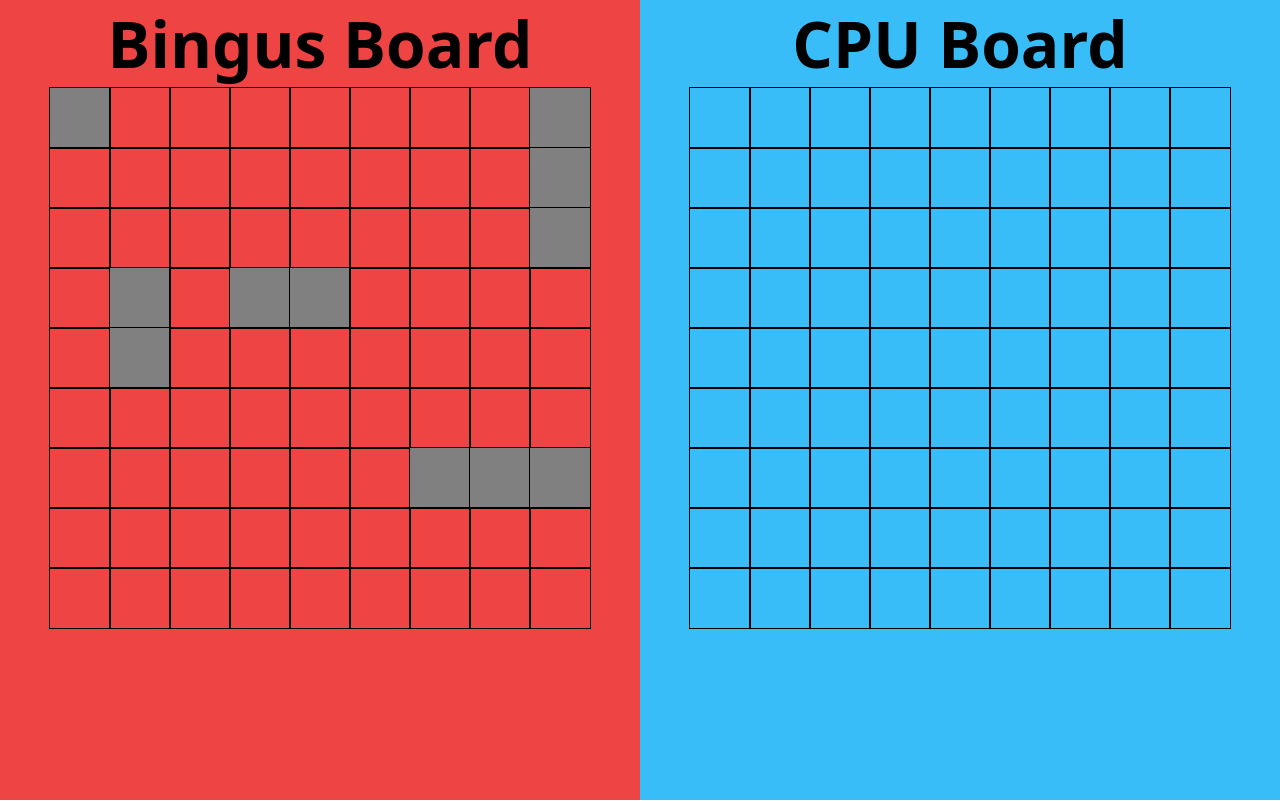
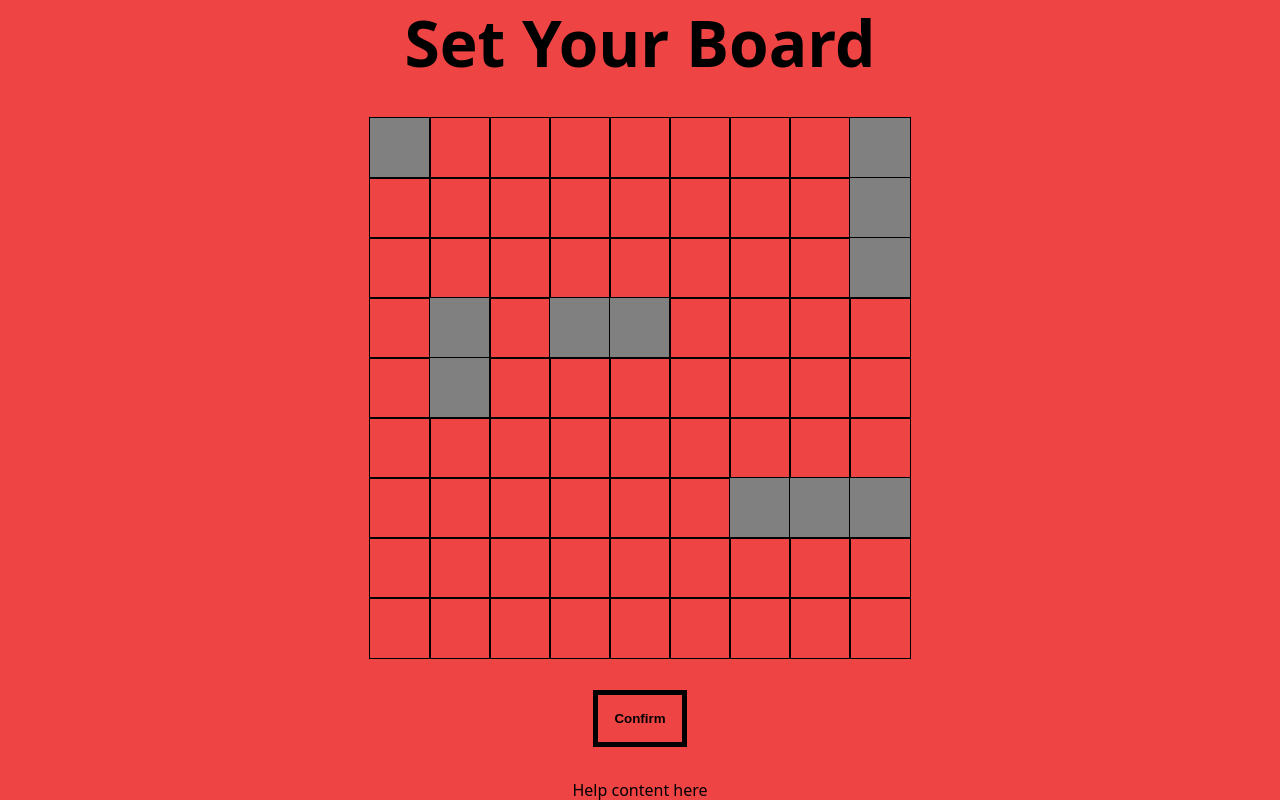
Before and after one commit to kevinalappat09/battleship-game, a website built with webpack: page dist/index.html in a window 1280 px wide. Both pictures are taken after a click on the button "Play Against Computer". Built offline with nearby package versions, Linux system fonts and the light colour scheme.

Commit message:
Rotation ship logic complete

```diff
--- /dev/null
+++ b/src/getColor.js
@@ -0,0 +1,9 @@
+function getColor(playerColor) {
+    if(playerColor === "red") {
+        return "var(--main-screen-red)";
+    } else if(playerColor === "blue") {
+        return "var(--main-screen-blue)";
+    }
+}
+
+export default getColor;
--- a/src/index.js
+++ b/src/index.js
@@ -12,16 +12,16 @@ import init_main_screen_f from "./ui/screen/init_main_screen";
 import "./styles.css";
 import playCPUGame from "./game";
 import newPlayer from "./player";
+import moveShip from "./moveShip";
 
 const bodyContainer = document.querySelector(".container");
 
 function init_CPU_game() {
     const player1 = newPlayer("Bingus","red");
-
     const player2 = newPlayer("CPU","blue");
 
     bodyContainer.innerHTML = "";
-    playCPUGame(player1,player2);
+    moveShip(player1);
 }
 
 function init_player_game() {
--- /dev/null
+++ b/src/moveShip.js
@@ -0,0 +1,107 @@
+import getColor from "./getColor";
+import getHitShip from "./getHitShip";
+import generateButton from "./ui/element/btnGen";
+import generateDiv from "./ui/element/divGen";
+import generateHeading from "./ui/element/headingGen";
+
+function updateBoard(player) {
+    const getBoard = document.querySelector('.board-container');
+    getBoard.innerHTML = "";
+    const moveBoard = generateDiv("move-board");
+    for(let i=1;i<10;i++) {
+        for(let j=1;j<10;j++) {
+            const gridSquare = generateDiv("move-player-grid-square");
+            if(player.gameboard.occupiedSpots.some(coord => coord[0] === i && coord[1] === j)) {
+                gridSquare.style.backgroundColor = "var(--set-ship-gray)";
+            }
+
+            // TODO - rotating ship not done
+            gridSquare.addEventListener("click",() => {
+
+                const shipHit = getHitShip(player.gameboard.unsunkShips,i,j);
+                console.log(shipHit);
+                try {
+                    if(player.gameboard.unsunkShips[shipHit].alignment === "vertical") {
+                        player.gameboard.rotateShip(shipHit+1,"horizontal");
+                    } else {
+                        player.gameboard.rotateShip(shipHit+1,"vertical");
+                    }
+                    console.log(player.gameboard.unsunkShips);
+                } catch(err) {
+                    console.log(err);
+                }
+
+                updateBoard(player);
+            })
+
+            moveBoard.appendChild(gridSquare);
+        }
+    }
+    getBoard.appendChild(moveBoard);
+}
+
+function getBoard(player) {
+    const moveBoard = generateDiv("move-board");
+    for(let i=1;i<10;i++) {
+        for(let j=1;j<10;j++) {
+            const gridSquare = generateDiv("move-player-grid-square");
+            if(player.gameboard.occupiedSpots.some(coord => coord[0] === i && coord[1] === j)) {
+                gridSquare.style.backgroundColor = "var(--set-ship-gray)";
+            }
+
+            // TODO - rotating ship not done
+            gridSquare.addEventListener("click",() => {
+
+                const shipHit = getHitShip(player.gameboard.unsunkShips,i,j);
+                console.log(shipHit);
+                try {
+                    if(player.gameboard.unsunkShips[shipHit].alignment === "vertical") {
+                        player.gameboard.rotateShip(shipHit+1,"horizontal");
+                    } else {
+                        player.gameboard.rotateShip(shipHit+1,"vertical");
+                    }
+                    console.log(player.gameboard.unsunkShips);
+                } catch(err) {
+                    console.log(err);
+                }
+
+                updateBoard(player);
+            })
+
+            moveBoard.appendChild(gridSquare);
+        }
+    }
+    return moveBoard;
+}
+
+function moveShip(player) {
+    const bodyContainer = document.querySelector(".container");
+    bodyContainer.innerHTML = "";
+
+
+    const moveContainer = generateDiv("move-container");
+    const colorToApply = getColor(player.color);
+    moveContainer.style.backgroundColor = colorToApply;
+
+    const moveHeading = generateHeading("move-heading");
+    moveHeading.textContent = "Set Your Board";
+    moveContainer.appendChild(moveHeading);
+
+    const boardContainer = generateDiv("board-container");
+    const board = getBoard(player);
+    boardContainer.appendChild(board);
+    moveContainer.appendChild(boardContainer);
+
+    const confirmButton = generateButton("confirm-button");
+    confirmButton.textContent = "Confirm";
+    confirmButton.style.backgroundColor = colorToApply;
+    moveContainer.appendChild(confirmButton);
+
+    const helpContainer = generateDiv("help-container");
+    helpContainer.textContent = "Help content here";
+    moveContainer.appendChild(helpContainer);
+
+    bodyContainer.appendChild(moveContainer);
+}
+
+export default moveShip;
--- a/src/styles.css
+++ b/src/styles.css
@@ -141,3 +141,41 @@ body {
     justify-content: center;
     align-items: center;
 }
+
+.move-container {
+    height: 100vh;
+    width: 100%;
+    display: flex;
+    flex-direction: column;
+    justify-content: center;
+    align-items: center;
+    gap: 32px;
+}
+
+.move-board {
+    display : grid;
+    grid-template-columns: repeat(9,60px);
+    grid-template-rows: repeat(9,60px);
+    box-shadow: 0 0 0 1px #000;
+}
+
+.move-player-grid-square {
+    display: flex;
+    justify-content: center;
+    align-items: center;
+    cursor: pointer;
+    font-weight: bold;
+    user-select: none;
+    box-shadow: 0 0 0 1px #000;
+}
+
+.confirm-button {
+    border : 5px solid black;
+    font-weight: 700;
+    transition: 500ms;
+}
+
+.confirm-button:hover {
+    border: 5px solid #fafafa;
+    color: #fafafa;
+}
```
Also changed, not shown: dist/bundle.js.
